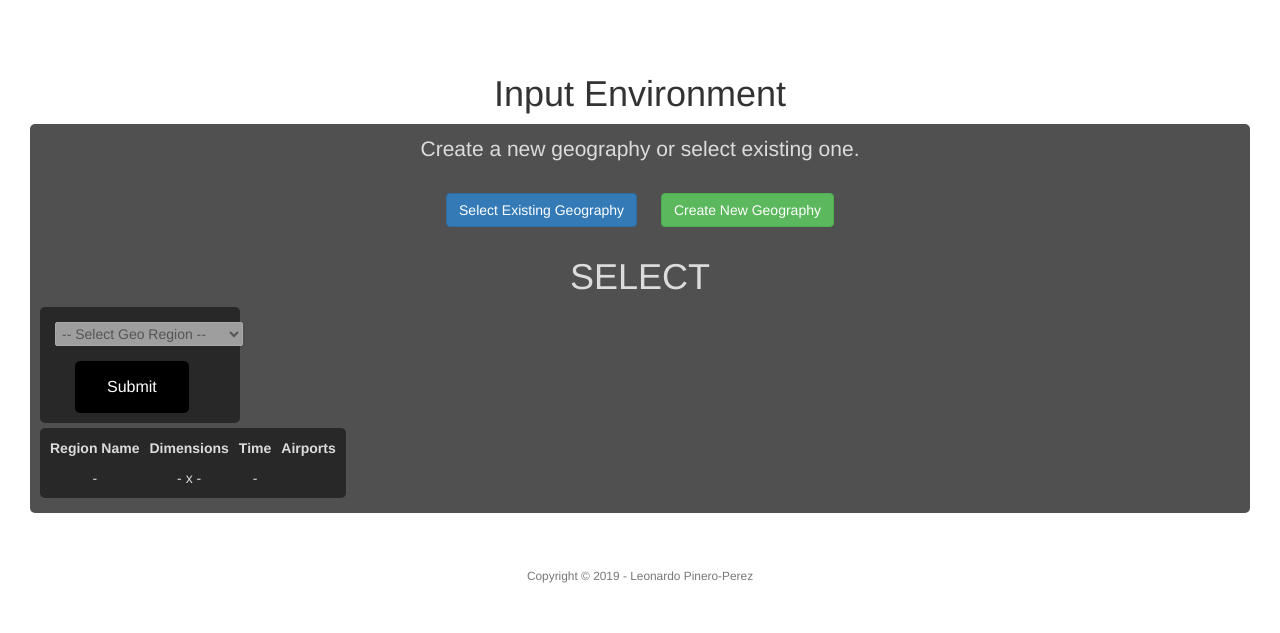
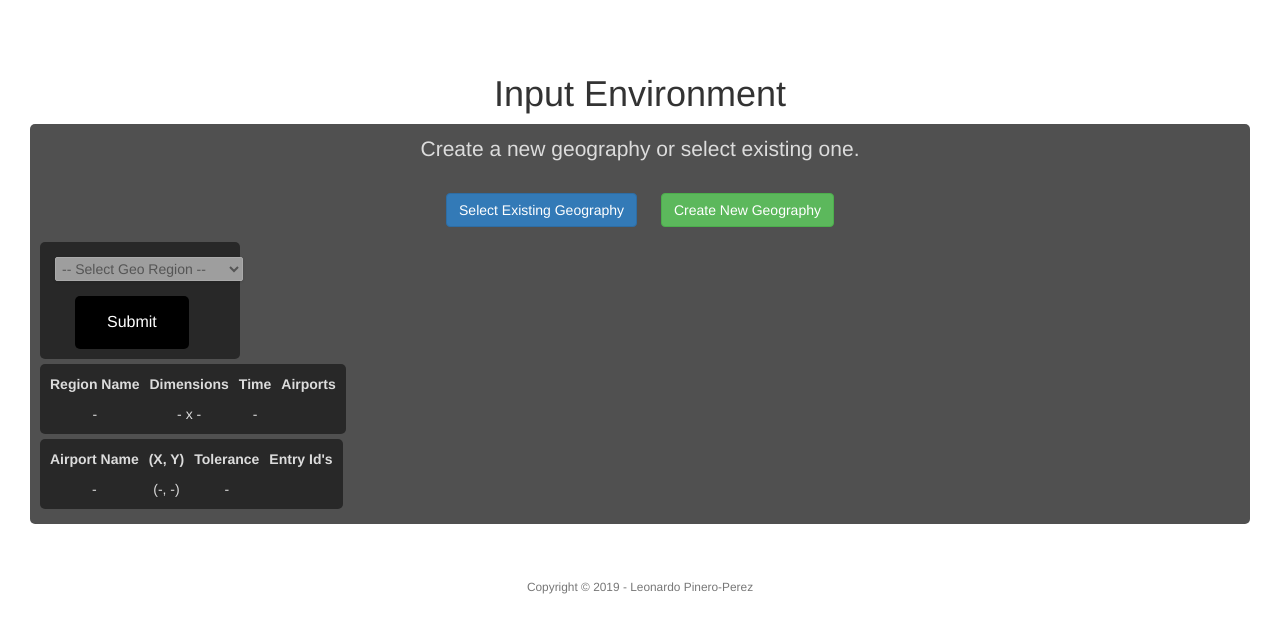
Before and after one commit to Leonardo767/aiaa2019-publication, a Flask app: page /input_environment_select in a window 1280 px wide. Shown: the part 51-684 px from the top of the page. Run offline with Flask 2, Linux system fonts and the light colour scheme; data that the repository does not hold is empty; parts of the project's set-up code (start-up, migrations or seed data) failed here and were passed over; some libraries are stand-ins or nearby versions; grey boxes are pictures that could not be loaded.

Commit message:
Refactored, added Airports Table

```diff
--- a/sample/server/lib/dbUtils.py
+++ b/sample/server/lib/dbUtils.py
@@ -16,14 +16,37 @@ def gatherAirports(database):
     Airports = {}
     cur = database.connection.cursor()
     # find all geo for which we want to list out their airports
-    resultValue = cur.execute("SELECT Geo_id FROM Geo")
+    cur.execute("SELECT Geo_id, GeoName FROM Geo")
+    geo_id_list = cur.fetchall()
+    for Geo_id, GeoName in geo_id_list:
+        select_stmt = "SELECT Name FROM Ports WHERE geo_id = %(geo_id)s"
+        cur.execute(select_stmt, {'geo_id': Geo_id})
+        Airports[GeoName] = cur.fetchall()
+    print(Airports)  # debugging
+    return Airports
+
+
+def informSelection(database):
+    cur = database.connection.cursor()
+    resultValue = cur.execute("SELECT * FROM Geo")
     if resultValue > 0:
-        geo_id_list = cur.fetchall()
-        for geo_id in geo_id_list:
-            select_stmt = "SELECT * FROM Ports WHERE geo_id = %(geo_id)s"
-            cur.execute(select_stmt, {'geo_id': geo_id})
-            Airports[geo_id] = cur.fetchall()
-            print(Airports)  # debugging
+        # GeoData fetched from db to inform selection
+        GeoData = cur.fetchall()
+        # gather airports associated with the fetched GeoNames
+        Airports = gatherAirports(database)
     else:
-        return [['-']]
-    return Airports
+        GeoData = [['-']*5]  # empty db
+        Airports = [['-']]
+    resultValue = cur.execute("SELECT * FROM Ports")
+    if resultValue > 0:
+        # AirportData fetched from db to inform selection
+        AirportData = cur.fetchall()
+        # gather entries associated with the fetched GeoNames
+        # Entries = gatherAirports(database)
+    else:
+        AirportData = [['-']*5]  # empty db
+        # Entries = [['-']]
+    cur.close()
+    EntryData = {}
+    Entries = {}
+    return EntryData, AirportData, GeoData, Airports, Entries
--- a/sample/server/routes.py
+++ b/sample/server/routes.py
@@ -2,7 +2,7 @@ from flask import render_template, url_for, flash, redirect, request
 from flask_mysqldb import MySQL
 from server import app, mysql
 from server.lib.objects import Geo
-from server.lib.dbUtils import input2db_geo, gatherAirports
+from server.lib.dbUtils import informSelection, input2db_geo
 
 
 @app.route('/', methods=['GET', 'POST'])
@@ -13,23 +13,13 @@ def input_environment():
 
 @app.route('/input_environment_select', methods=['GET', 'POST'])
 def input_environment_select():
-    cur = mysql.connection.cursor()
-    resultValue = cur.execute("SELECT * FROM Geo")
-    if resultValue > 0:
-        # GeoData fetched from db to inform selection
-        GeoData = cur.fetchall()
-        # gather airports associated with the fetched GeoNames
-        Airports = gatherAirports(mysql)
-    else:
-        GeoData = [['-']*5]  # empty db
-        Airports = [['-']]
-    cur.close()
+    EntryData, AirportData, GeoData, Airports, Entries = informSelection(mysql)
     if request.method == 'POST':
         # fetch the form data (taking the form of a selection)
         selectionInput = request.form
         print(selectionInput["geo_selected"] + ' is selected.')
         return redirect(url_for('input_environment'))
-    return render_template('input_environment_select.html', GeoData=GeoData, Airports=Airports)
+    return render_template('input_environment_select.html', GeoData=GeoData, AirportData=AirportData, Airports=Airports)
 
 
 @app.route('/input_environment_create', methods=['GET', 'POST'])
--- a/sample/server/templates/input_environment_create.html
+++ b/sample/server/templates/input_environment_create.html
@@ -1,5 +1,4 @@
 {% extends "input_environment.html" %} {% block input_space %}
-<h1>CREATE</h1>
 <form method="POST">
     <div class="sub_object_input">
         <input class="object_entry" type="text" name="GeoName"> GeoName </input> </br>
--- a/sample/server/templates/input_environment_select.html
+++ b/sample/server/templates/input_environment_select.html
@@ -1,5 +1,4 @@
 {% extends "input_environment.html" %} {% block input_space %}
-<h1>SELECT</h1>
 <!--Selection Bar-->
 
 <form method="POST">
@@ -37,7 +36,23 @@
     <div class="td">{{ geo[0] }}</div>
     <div class="td">{{ geo[1] }} x {{ geo[2] }}</div>
     <div class="td">{{ geo[3] }}</div>
-    <div class="td">{{ geo[5] }}</div>
+    <div class="td">{{ Airports[geo[0]] }}</div>
+  </div>
+  {% endfor %}
+</div>
+<div id="table" class="sub_object_input" style="width: auto;">
+  <div class="tr">
+    <div class="td"><strong>Airport Name</strong></div>
+    <div class="td"><strong>(X, Y)</strong></div>
+    <div class="td"><strong>Tolerance</strong></div>
+    <div class="td"><strong>Entry Id's</strong></div>
+  </div>
+  {% for port in AirportData %}
+  <div class="tr">
+    <div class="td">{{ port[0] }}</div>
+    <div class="td">({{ port[1] }}, {{ port[2] }})</div>
+    <div class="td">{{ port[3] }}</div>
+    <!--<div class="td">{{ Airports[port[0]] }}</div>-->
   </div>
   {% endfor %}
 </div>
```
